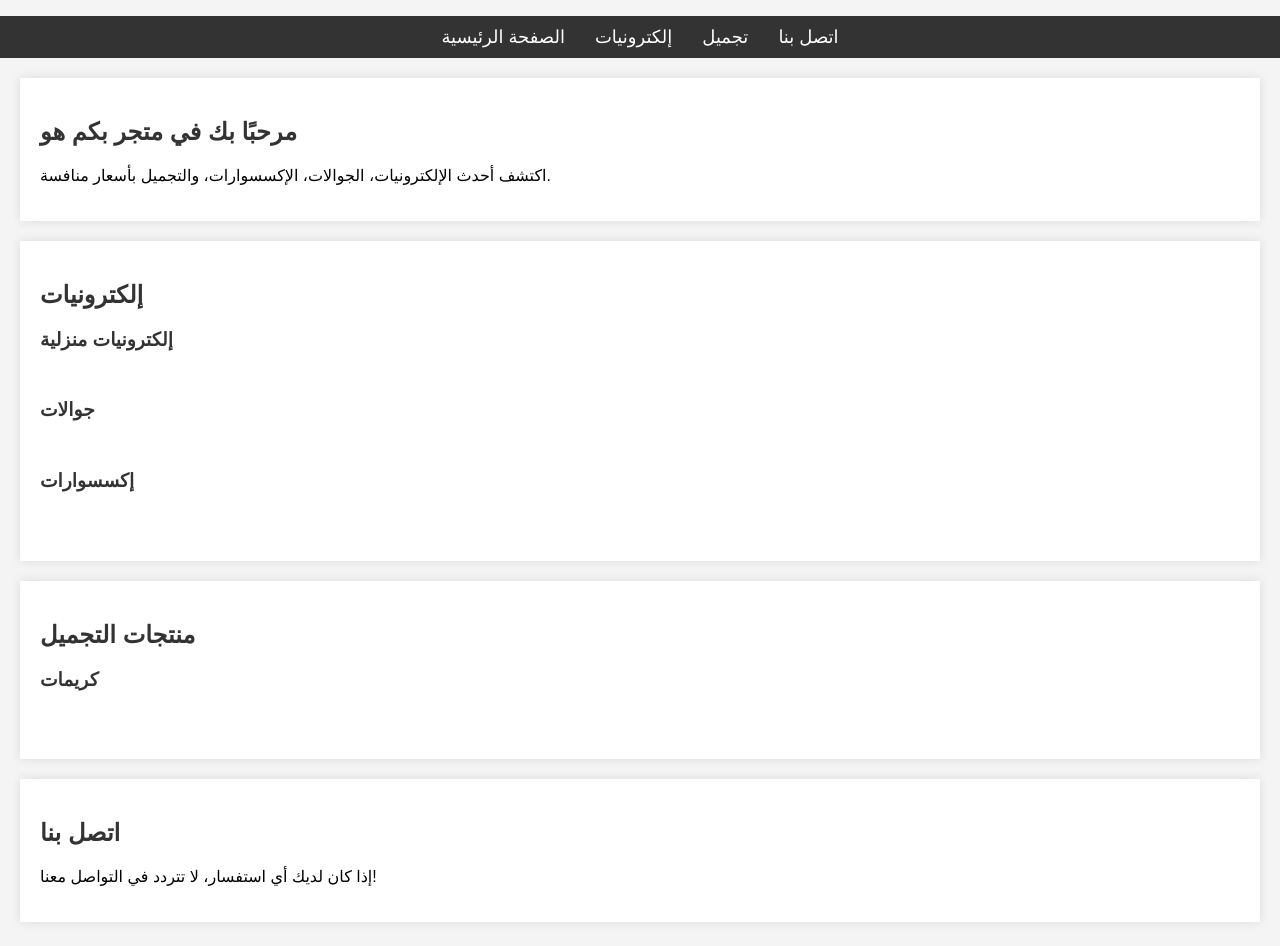
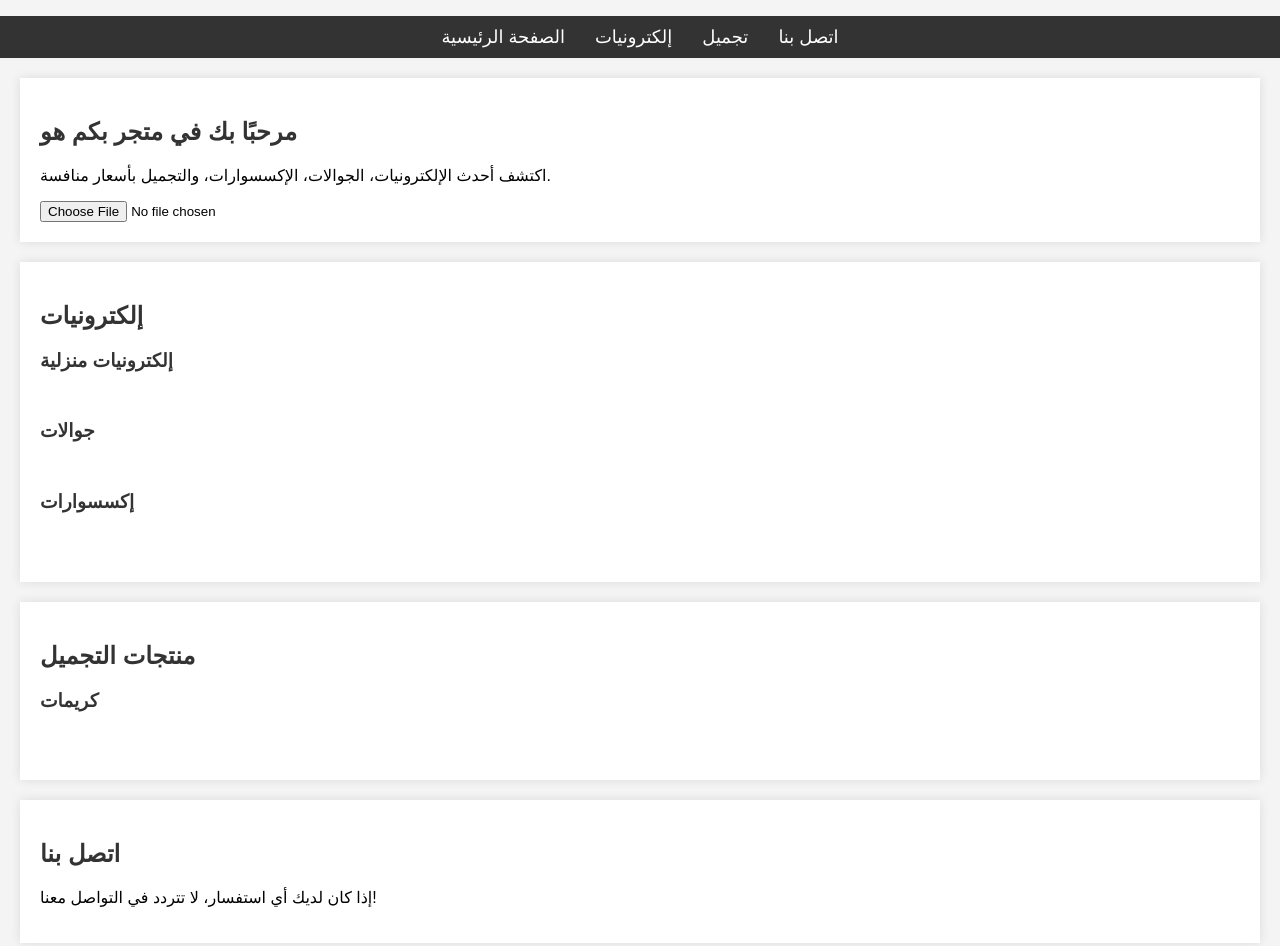
Before and after one commit to Malik77749/Bkam-ho, a plain HTML site: page Index.html in a window 1280 px wide. Drawn offline with Linux system fonts and the light colour scheme.

Commit message:
Index.html

```diff
--- a/Index.html
+++ b/Index.html
@@ -5,6 +5,9 @@
   <meta name="viewport" content="width=device-width, initial-scale=1.0">
   <title>بكم هو - متجر إلكترونيات ومنتجات تجميل</title>
   <link rel="stylesheet" href="style.css">
+
+  <!-- إضافة مكتبة SheetJS لقراءة ملفات Excel -->
+  <script src="https://cdnjs.cloudflare.com/ajax/libs/xlsx/0.17.1/xlsx.full.min.js"></script>
 </head>
 <body>
 
@@ -22,6 +25,9 @@
   <section id="home">
     <h1>مرحبًا بك في متجر بكم هو</h1>
     <p>اكتشف أحدث الإلكترونيات، الجوالات، الإكسسوارات، والتجميل بأسعار منافسة.</p>
+
+    <!-- زر لتحميل ملف Excel -->
+    <input type="file" id="excelFile" onchange="handleFile(event)" />
   </section>
 
   <!-- Electronics Section -->
@@ -30,19 +36,19 @@
     <div class="category">
       <h3>إلكترونيات منزلية</h3>
       <div class="products" id="home-electronics">
-        <!-- Products will be added here -->
+        <!-- المنتجات ستضاف هنا -->
       </div>
     </div>
     <div class="category">
       <h3>جوالات</h3>
       <div class="products" id="mobile-phones">
-        <!-- Products will be added here -->
+        <!-- المنتجات ستضاف هنا -->
       </div>
     </div>
     <div class="category">
       <h3>إكسسوارات</h3>
       <div class="products" id="accessories">
-        <!-- Products will be added here -->
+        <!-- المنتجات ستضاف هنا -->
       </div>
     </div>
   </section>
@@ -53,7 +59,7 @@
     <div class="category">
       <h3>كريمات</h3>
       <div class="products" id="creams">
-        <!-- Products will be added here -->
+        <!-- المنتجات ستضاف هنا -->
       </div>
     </div>
   </section>
@@ -64,5 +70,33 @@
     <p>إذا كان لديك أي استفسار، لا تتردد في التواصل معنا!</p>
   </section>
 
+  <script>
+    function handleFile(event) {
+      const file = event.target.files[0];
+      const reader = new FileReader();
+
+      reader.onload = function(e) {
+        const data = e.target.result;
+        const workbook = XLSX.read(data, { type: 'binary' });
+        const sheet = workbook.Sheets[workbook.SheetNames[0]];
+        const json = XLSX.utils.sheet_to_json(sheet);
+
+        // عرض المنتجات في القسم المناسب
+        json.forEach(product => {
+          const productHTML = `
+            <div class="product">
+              <h4>${product.name}</h4>
+              <p>السعر: ${product.price}</p>
+              <a href="${product.link}">رابط المنتج</a>
+            </div>
+          `;
+          // يمكن تغيير "home-electronics" إلى أي قسم تريد عرض المنتجات فيه
+          document.getElementById('home-electronics').innerHTML += productHTML;
+        });
+      };
+
+      reader.readAsBinaryString(file);
+    }
+  </script>
 </body>
 </html>
```
